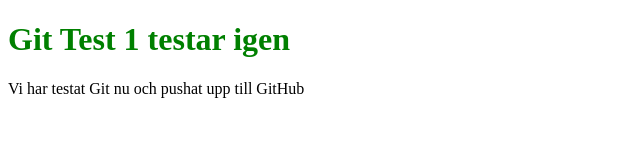
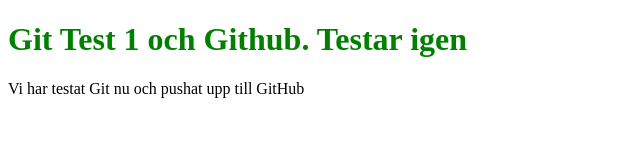
Before and after one commit to tovalundgren/Git-test, a plain HTML site: page index.html in a window 1280 px wide. Shown: the whole page, without its empty margins (0-640 px from the left). Drawn offline with Linux system fonts and the light colour scheme; files that its build step writes are made by us from their sources.

Commit message:
forgot the header 1 again

```diff
--- a/index.html
+++ b/index.html
@@ -7,7 +7,7 @@
     <link rel="stylesheet" href="/Git-test1/style.css">
 </head>
 <body>
-    <h1>Git Test 1 testar igen</h1>
+    <h1>Git Test 1 och Github. Testar igen</h1>
     <p>Vi har testat Git nu och pushat upp till GitHub</p>
 </body>
 </html>
```
